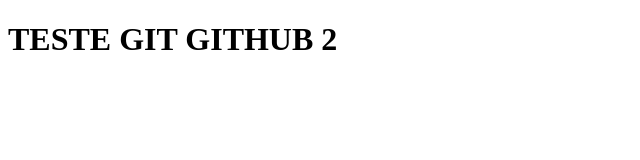
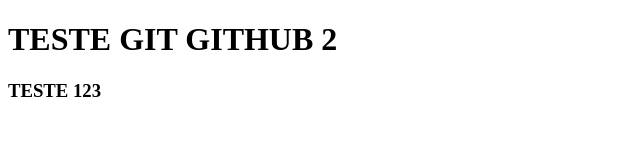
Before and after one commit to fabiodepaula2017/projeto_teste_2_2, a plain HTML site: page index.html in a window 1280 px wide. Shown: the whole page, without its empty margins (0-640 px from the left). Drawn offline with Linux system fonts and the light colour scheme.

Commit message:
modificacao_2

```diff
--- a/index.html
+++ b/index.html
@@ -7,5 +7,8 @@
 </head>
 <body>
     <h1> TESTE GIT GITHUB 2</h1>
+
+
+    <h3>TESTE 123</h3>
 </body>
 </html>
```
